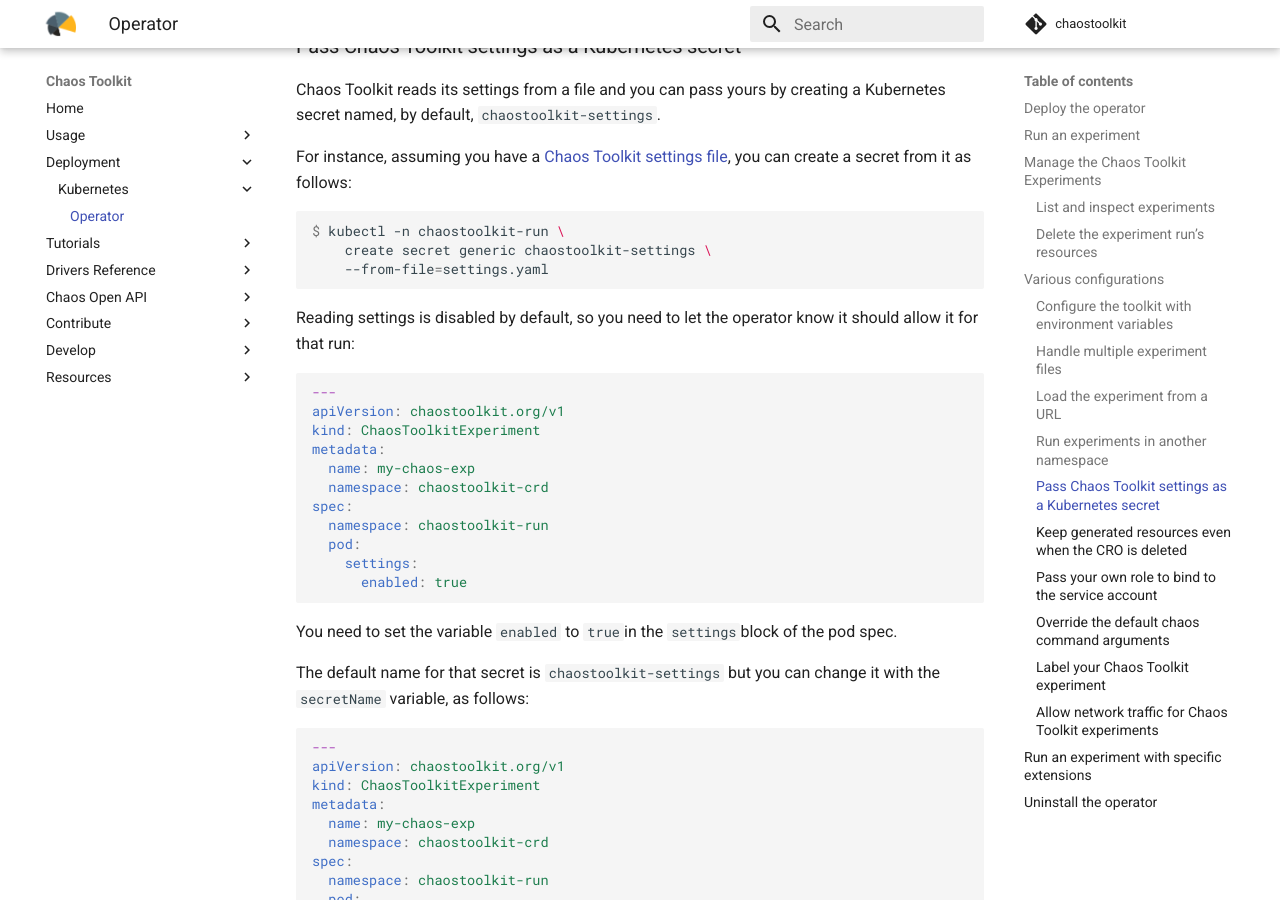
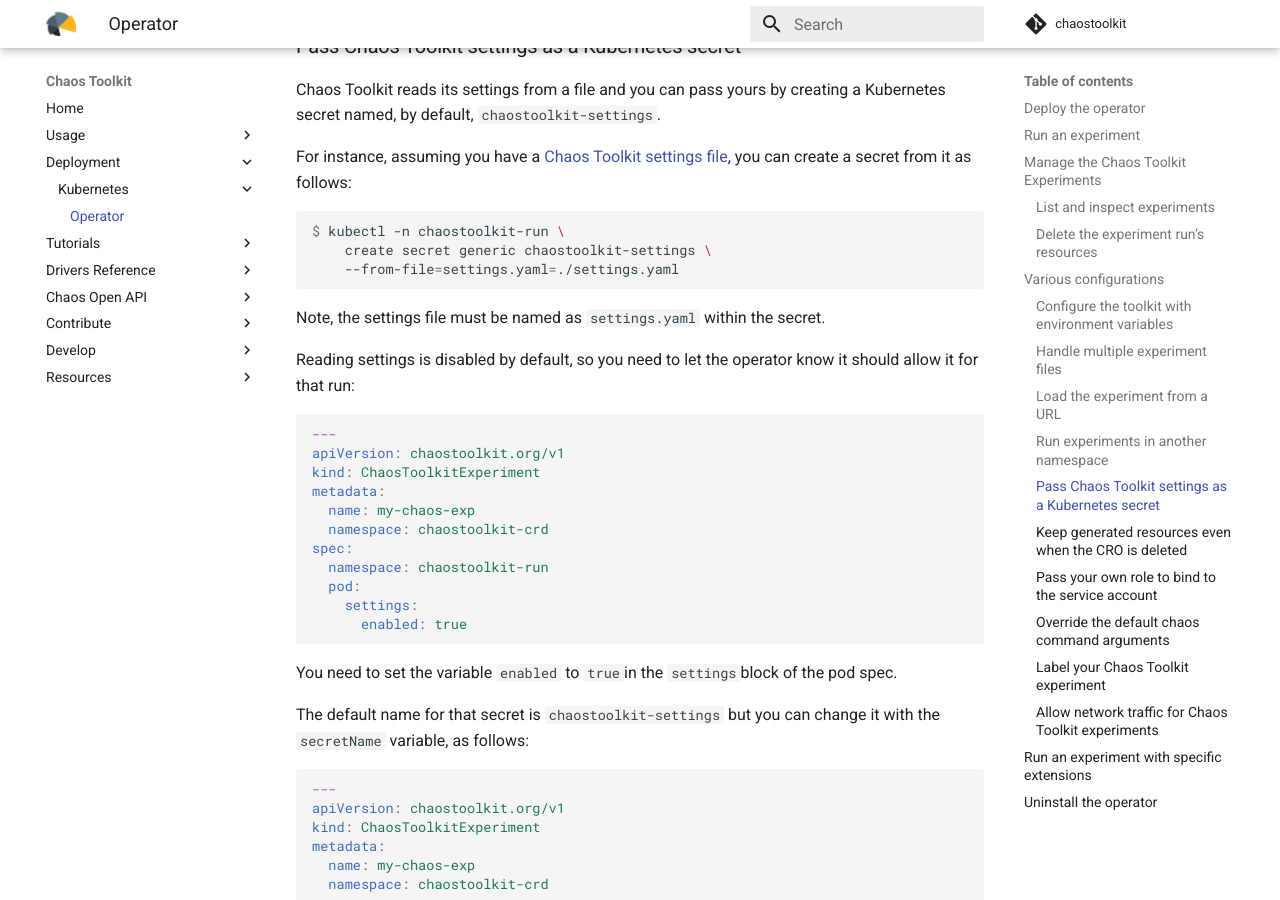
Before and after one commit to chaostoolkit/chaostoolkit-documentation, an MkDocs documentation site: the page built from sources/deployment/k8s/operator.md, in a window 1280 px wide and 900 px high, scrolled down 6039 px. Built offline with MkDocs 1.6.1 and Material for MkDocs 9.7.7, drawn with Linux system fonts in a browser that asks for light colours; comment, search, counter and statistics services are not loaded.

Commit message:
Force settings file name within secret when creating a secret from local settins file
Signed-off-by: David Martin <david@chaosiq.io>

````diff
--- a/sources/deployment/k8s/operator.md
+++ b/sources/deployment/k8s/operator.md
@@ -331,8 +331,10 @@
 ```console
 $ kubectl -n chaostoolkit-run \
     create secret generic chaostoolkit-settings \
-    --from-file=settings.yaml
+    --from-file=settings.yaml=./settings.yaml
 ```
+
+Note, the settings file must be named as `settings.yaml` within the secret.
 
 Reading settings is disabled by default, so you need to let the operator
 know it should allow it for that run:
````
